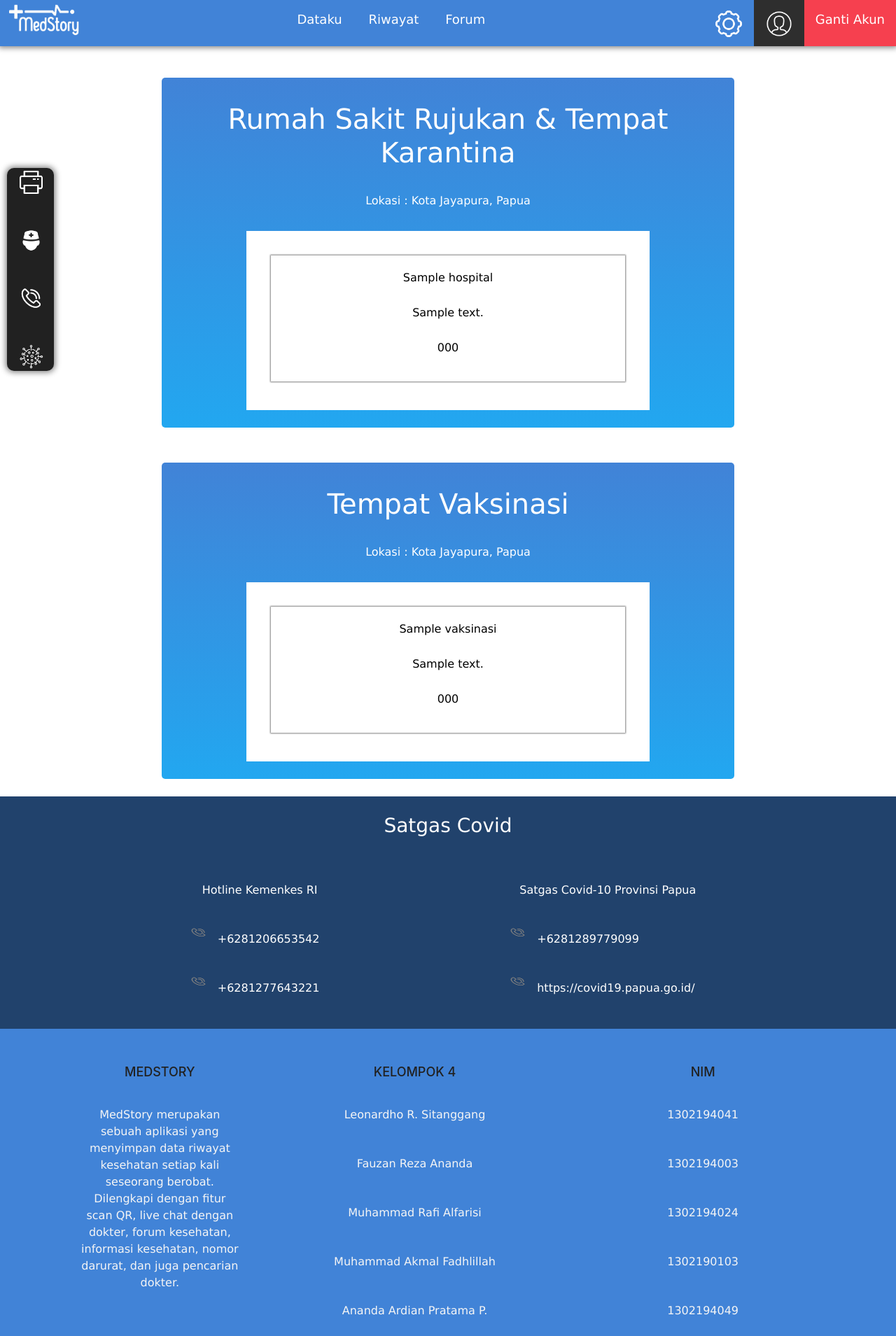
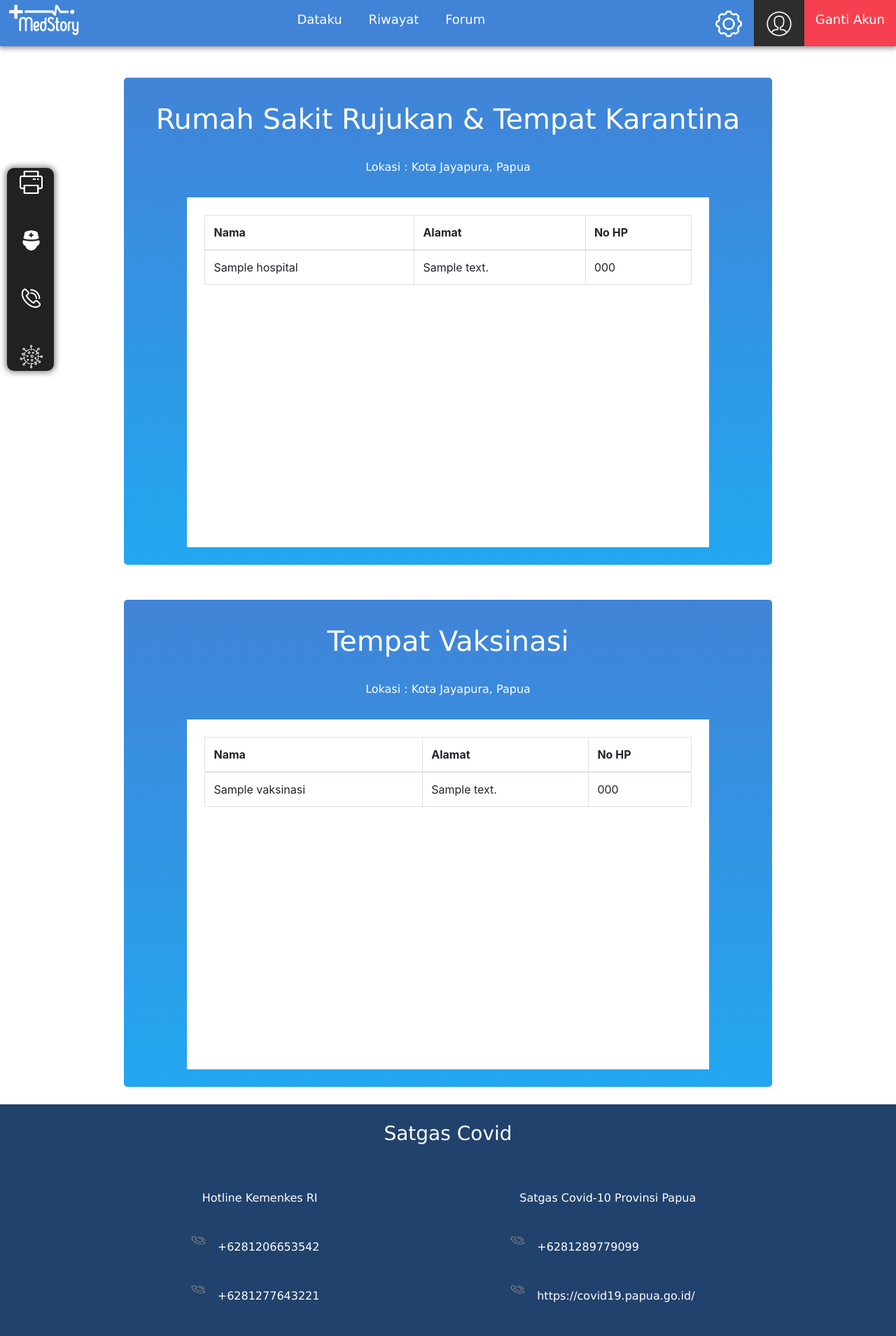
Before and after one commit to FlazeFy/MedStory, a CodeIgniter app: page /MedStory/ in a window 1280 px wide. Shown: the top 1909 px of the page at 70% size. Run offline with CodeIgniter, Linux system fonts and the light colour scheme; tables that the repository leaves empty or names only in its code hold one stand-in row (values such as "Sample post").

Commit message:
Mengubah tampilan view

```diff
--- a/application/views/V_Covid19.php
+++ b/application/views/V_Covid19.php
@@ -8,7 +8,20 @@
     <title>Covid-19</title>
     <!-- Bootstrap CSS -->
     <link rel="stylesheet" href="https://cdn.jsdelivr.net/npm/bootstrap@4.6.1/dist/css/bootstrap.min.css" integrity="sha384-zCbKRCUGaJDkqS1kPbPd7TveP5iyJE0EjAuZQTgFLD2ylzuqKfdKlfG/eSrtxUkn" crossorigin="anonymous">
-    <link rel="stylesheet" type="text/css" href="<?php echo base_url() . 'assets/css/Covid19.css'; ?>" />
+    <link rel="stylesheet" type="text/css" href="<?php echo base_url() . 'assets/css/Covid19.css'; ?>" media="all" />
+    <style>
+        .container-vaksinasi {
+            width: 85%;
+        }
+
+        .container-rujukan {
+            width: 85%;
+        }
+
+        .list-content {
+            width: 85%;
+        }
+    </style>
 </head>
 
 <body>
@@ -56,7 +69,32 @@
             <h1>Rumah Sakit Rujukan & Tempat Karantina</h1>
             <p>Lokasi : Kota Jayapura, Papua</p>
             <div class="list-content">
-                <ul>
+                <table class="table table-bordered" id="table">
+                    <thead>
+                        <tr>
+                            <th>Nama</th>
+                            <th>Alamat</th>
+                            <th>No HP</th>
+                        </tr>
+                    </thead>
+                    <tbody>
+                        <?php
+
+                        foreach ($Hospital as $data) {
+                            echo "
+                                <tr>
+                                    <!--HINT UNTUK MENGHAPUS USER KALIAN DAPAT MENGGUNAKAN FORM, MENGGUNAKAN ANCHOR ATAU HREF PADA BUTTON-->
+                                        <td>" . $data['nama'] . "</td>
+                                        <td>" . $data['alamat'] . "</td>
+                                        <td>" . $data['nohp'] . "</td>
+                                    </form>
+                                </tr>";
+                        }
+
+                        ?>
+                    </tbody>
+                </table>
+                <!-- <ul>
                     <?php
                     foreach ($Hospital as $data) {
                         echo
@@ -67,14 +105,39 @@
                         </li>";
                     }
                     ?>
-                </ul>
+                </ul> -->
             </div>
         </div>
         <div class="container-vaksinasi">
             <h1>Tempat Vaksinasi</h1>
             <p>Lokasi : Kota Jayapura, Papua</p>
             <div class="list-content">
-                <ul>
+                <table class="table table-bordered" id="table">
+                    <thead>
+                        <tr>
+                            <th>Nama</th>
+                            <th>Alamat</th>
+                            <th>No HP</th>
+                        </tr>
+                    </thead>
+                    <tbody>
+                        <?php
+
+                        foreach ($Vaksinasi as $data) {
+                            echo "
+                                <tr>
+                                    <!--HINT UNTUK MENGHAPUS USER KALIAN DAPAT MENGGUNAKAN FORM, MENGGUNAKAN ANCHOR ATAU HREF PADA BUTTON-->
+                                        <td>" . $data['name'] . "</td>
+                                        <td>" . $data['alamat'] . "</td>
+                                        <td>" . $data['nohp'] . "</td>
+                                    </form>
+                                </tr>";
+                        }
+
+                        ?>
+                    </tbody>
+                </table>
+                <!-- <ul>
                     <?php
                     foreach ($Vaksinasi as $data) {
                         echo
@@ -85,7 +148,7 @@
                         </li>";
                     }
                     ?>
-                </ul>
+                </ul> -->
             </div>
         </div>
 
--- a/assets/css/Covid19.css
+++ b/assets/css/Covid19.css
@@ -181,7 +181,6 @@ p {
 	-moz-border-radius: 5px;
 	-ms-border-radius: 5px;
 	-o-border-radius: 5px;
-	overflow: scroll;
 }
 
 .container-vaksinasi {
@@ -195,16 +194,14 @@ p {
 	-moz-border-radius: 5px;
 	-ms-border-radius: 5px;
 	-o-border-radius: 5px;
-	overflow: scroll;
 }
 
 .list-content {
 	width: 75%;
-	height: auto;
+	height: 500px;
 	margin: auto;
 	padding: 25px;
 	background-color: #fff;
-	overflow: scroll;
 }
 
 #main ul {
```
